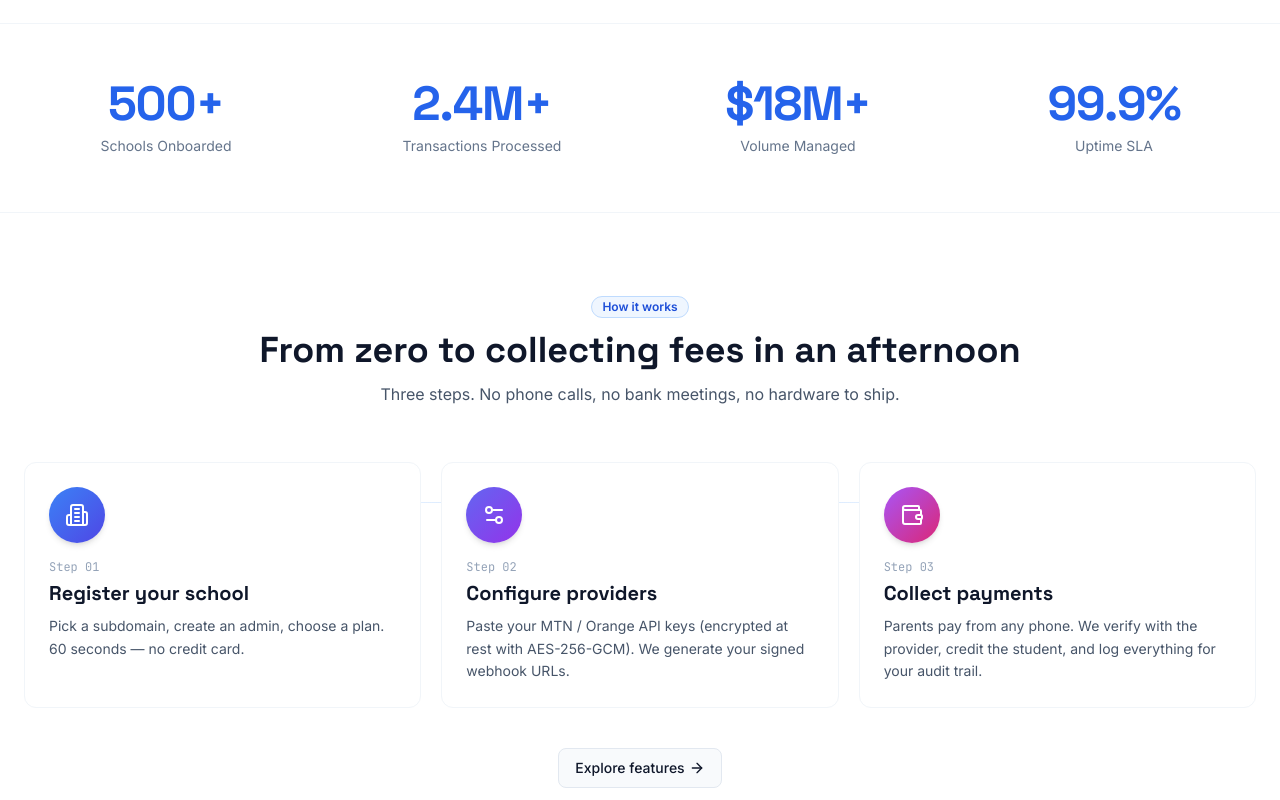
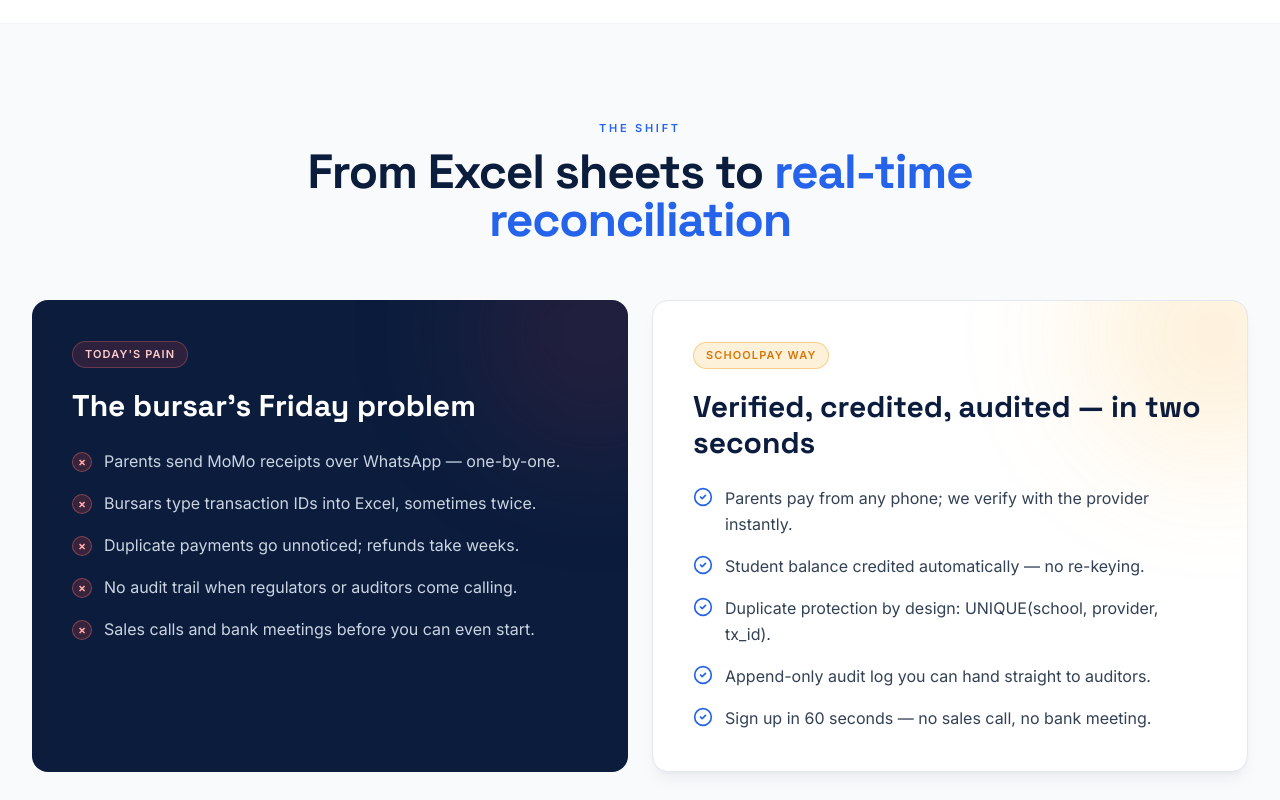
Before and after one commit to ICOFCUCAM/Mobile-Money-Payment-System, a React (Vite) app in the folder web/: page / in a window 1280 px wide. Shown: the part 1040-1840 px from the top of the page. Built offline with nearby package versions, Linux system fonts and the light colour scheme.

Commit message:
Home: add Problem → Solution section — navy pain card + white solution card

```diff
--- a/web/src/pages/site/Home.tsx
+++ b/web/src/pages/site/Home.tsx
@@ -282,6 +282,80 @@ const HomeInner: React.FC = () => {
         </div>
       </section>
 
+      {/* Problem → Solution */}
+      <section className="bg-slate-50 py-24">
+        <div className="max-w-7xl mx-auto px-6 lg:px-8">
+          <FadeIn className="text-center mb-14 max-w-2xl mx-auto">
+            <div className="text-[11px] uppercase tracking-[0.25em] text-royal font-semibold mb-3">
+              The shift
+            </div>
+            <h2 className="font-display text-3xl md:text-5xl font-bold text-navy tracking-tight">
+              From Excel sheets to <span className="text-royal">real-time reconciliation</span>
+            </h2>
+          </FadeIn>
+
+          <div className="grid lg:grid-cols-2 gap-6">
+            {/* Problem card — dark */}
+            <FadeIn>
+              <div className="relative bg-navy rounded-2xl p-8 md:p-10 text-white h-full overflow-hidden">
+                <div className="absolute -top-24 -right-24 w-64 h-64 rounded-full bg-red-500/10 blur-3xl pointer-events-none" />
+                <div className="relative">
+                  <div className="inline-flex items-center gap-2 px-3 py-1 rounded-full bg-red-500/15 border border-red-400/30 text-red-200 text-[11px] font-semibold uppercase tracking-widest mb-5">
+                    Today's pain
+                  </div>
+                  <h3 className="font-display text-2xl md:text-3xl font-bold mb-6">
+                    The bursar's Friday problem
+                  </h3>
+                  <ul className="space-y-4 text-slate-300">
+                    {[
+                      'Parents send MoMo receipts over WhatsApp — one-by-one.',
+                      'Bursars type transaction IDs into Excel, sometimes twice.',
+                      'Duplicate payments go unnoticed; refunds take weeks.',
+                      'No audit trail when regulators or auditors come calling.',
+                      'Sales calls and bank meetings before you can even start.'
+                    ].map((p) => (
+                      <li key={p} className="flex gap-3">
+                        <span className="shrink-0 mt-1 w-5 h-5 rounded-full bg-red-500/20 border border-red-400/40 flex items-center justify-center text-red-300 text-xs font-bold">×</span>
+                        <span className="leading-relaxed">{p}</span>
+                      </li>
+                    ))}
+                  </ul>
+                </div>
+              </div>
+            </FadeIn>
+
+            {/* Solution card — light with gold accent */}
+            <FadeIn delay={0.1}>
+              <div className="relative bg-white rounded-2xl p-8 md:p-10 h-full overflow-hidden border border-slate-200 shadow-lg shadow-slate-900/5">
+                <div className="absolute -top-24 -right-24 w-64 h-64 rounded-full bg-gold/15 blur-3xl pointer-events-none" />
+                <div className="relative">
+                  <div className="inline-flex items-center gap-2 px-3 py-1 rounded-full bg-gold/15 border border-gold/40 text-gold-600 text-[11px] font-semibold uppercase tracking-widest mb-5">
+                    SchoolPay way
+                  </div>
+                  <h3 className="font-display text-2xl md:text-3xl font-bold text-navy mb-6">
+                    Verified, credited, audited — in two seconds
+                  </h3>
+                  <ul className="space-y-4 text-slate-700">
+                    {[
+                      'Parents pay from any phone; we verify with the provider instantly.',
+                      'Student balance credited automatically — no re-keying.',
+                      'Duplicate protection by design: UNIQUE(school, provider, tx_id).',
+                      'Append-only audit log you can hand straight to auditors.',
+                      'Sign up in 60 seconds — no sales call, no bank meeting.'
+                    ].map((p) => (
+                      <li key={p} className="flex gap-3">
+                        <CheckCircle2 className="shrink-0 mt-0.5 w-5 h-5 text-royal" />
+                        <span className="leading-relaxed">{p}</span>
+                      </li>
+                    ))}
+                  </ul>
+                </div>
+              </div>
+            </FadeIn>
+          </div>
+        </div>
+      </section>
+
       {/* Stats */}
       <section className="border-b border-slate-100 bg-white py-14">
         <div className="max-w-7xl mx-auto px-6 grid grid-cols-2 md:grid-cols-4 gap-8 text-center">
```
